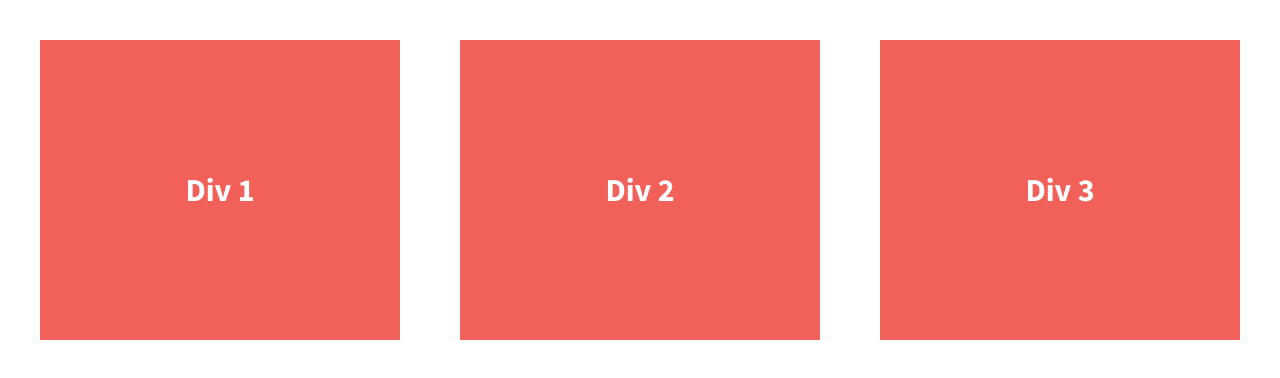
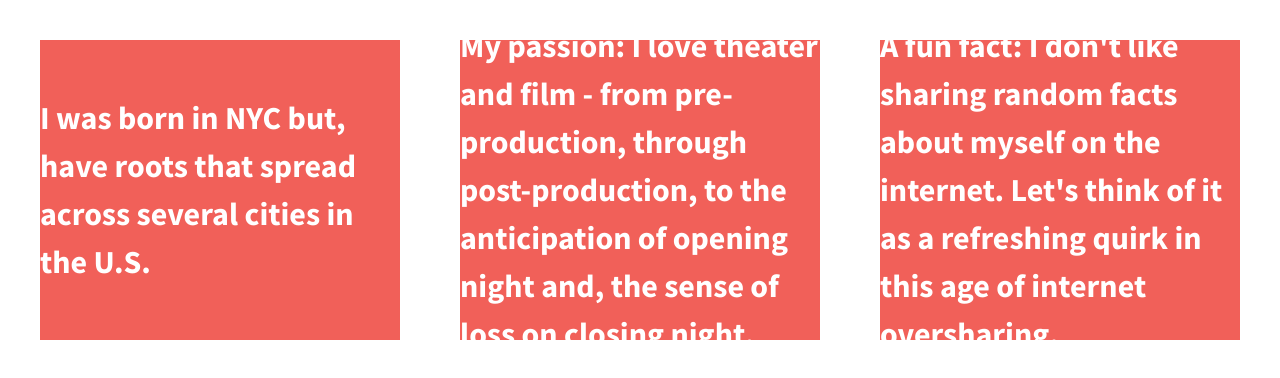
Before and after one commit to ypadron/divs-flexbox-starter, a plain HTML site: page index.html in a window 1280 px wide. Drawn offline with nearby package versions, Linux system fonts and the light colour scheme.

Commit message:
feat: Add graphs and content

```diff
--- a/index.html
+++ b/index.html
@@ -23,13 +23,20 @@
 
         <section class="wrapper">
             <div class="div-1">
-                Div 1
+                <p>I was born in NYC but, have roots that spread across several
+                  cities in the U.S.</p>
             </div>
+            <div class="vertical"></div>
             <div class="div-2">
-                Div 2
+                <p>My passion: I love theater and film - from pre-production,
+                  through post-production, to the anticipation of opening night
+                  and, the sense of loss on closing night.</p>
             </div>
+            <div class="vertical"></div>
             <div class="div-3">
-                Div 3
+                <p>A fun fact: I don't like sharing random facts about myself on
+                  the internet. Let's think of it as a refreshing quirk in this
+                  age of internet oversharing.</p>
             </div>
         </section>
 
```
